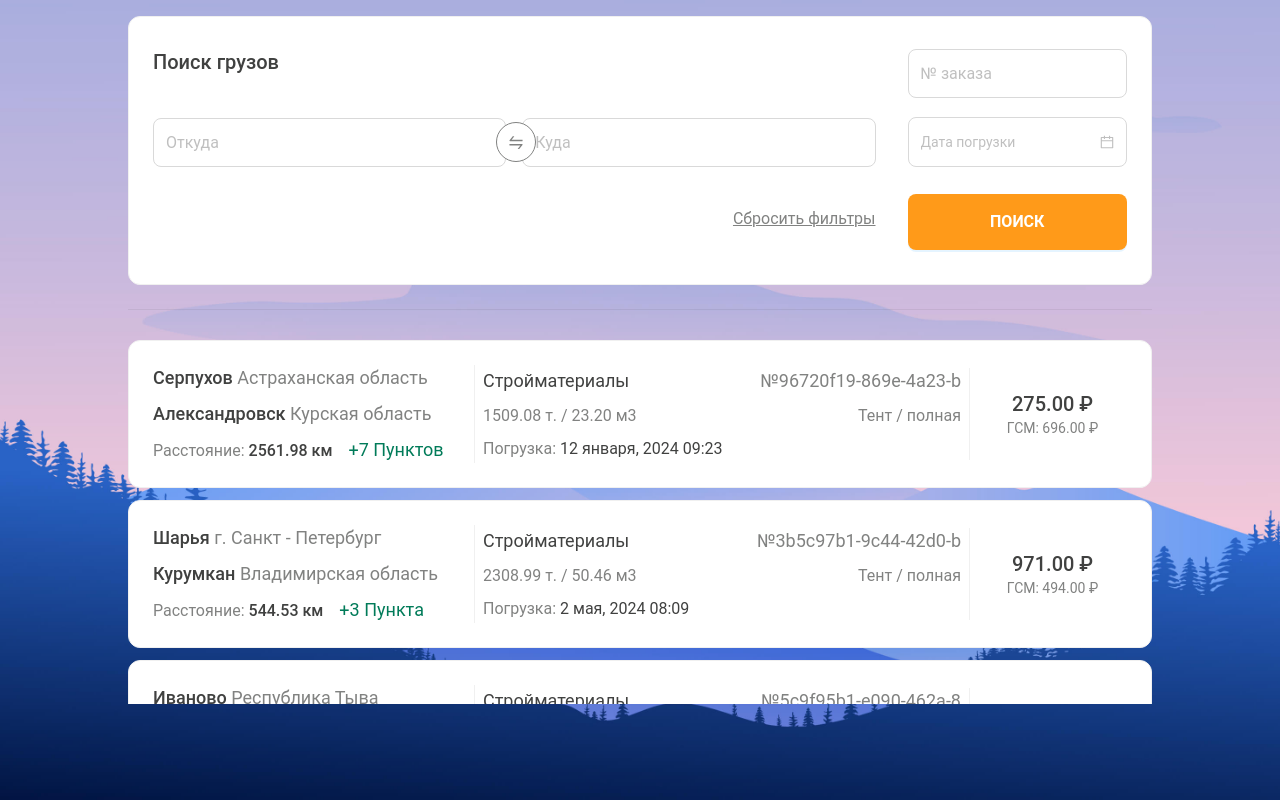
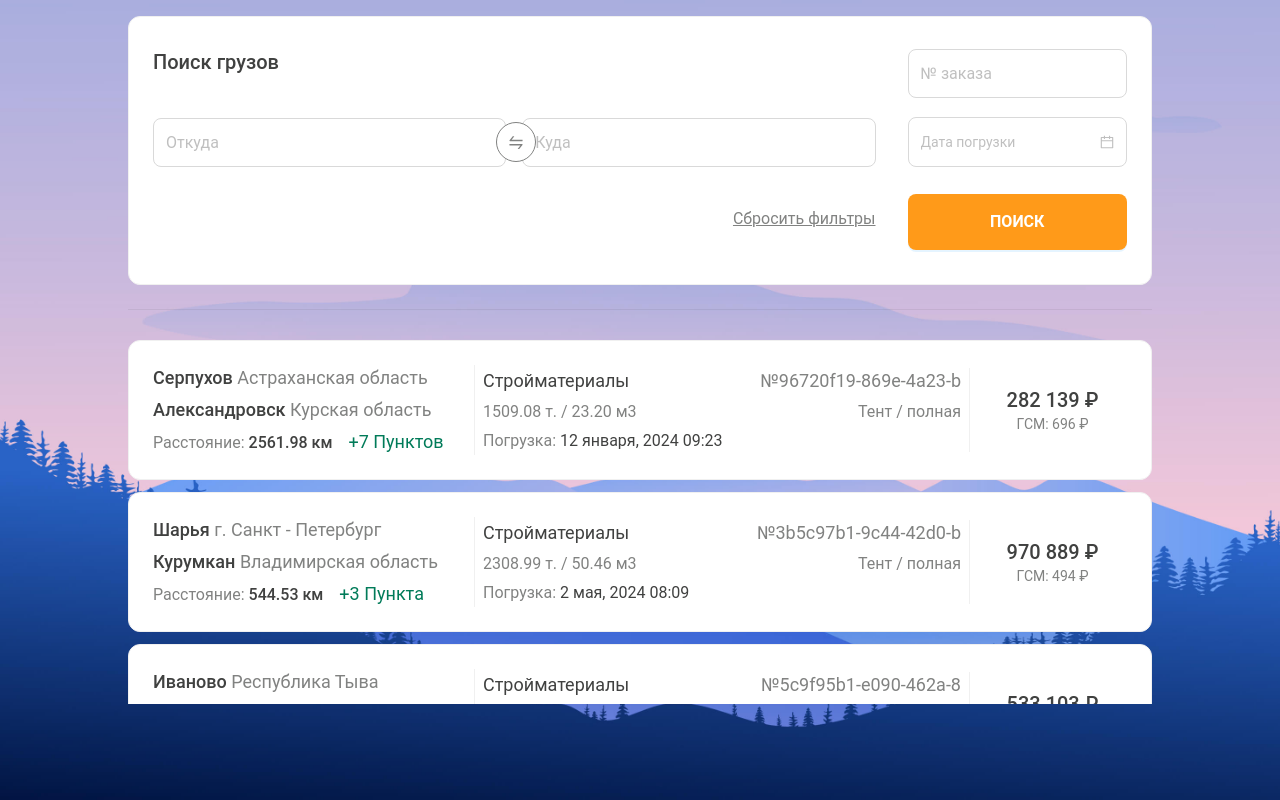
Before and after one commit to robertd2000/transportation_orders, a React (Vite) app: page / in a window 1280 px wide. Built offline with nearby package versions, Linux system fonts and the light colour scheme.

Commit message:
number format

```diff
--- a/src/components/Transportations/Item/Location/index.tsx
+++ b/src/components/Transportations/Item/Location/index.tsx
@@ -12,7 +12,7 @@ export const ItemLocation: FC<ItemLocationProps> = ({
 }) => {
   return (
     <Col span={8} className={style.card}>
-      <Row gutter={[16, 10]}>
+      <Row gutter={[16, 6]}>
         <Col span={24}>
           <strong>{shipping.city}</strong>{" "}
           <span className={style.region}>{shipping.district}</span>
--- a/src/components/Transportations/Item/MainInfo/index.tsx
+++ b/src/components/Transportations/Item/MainInfo/index.tsx
@@ -9,7 +9,7 @@ export const ItemMainInfo: FC<ItemMainInfoProps> = ({ item }) => {
     <Col span={12} className={style.card}>
       <Row
         justify={"space-between"}
-        gutter={[16, 10]}
+        gutter={[16, 6]}
         className={style.cardWrapper}
       >
         <Col span={12}>{item.category}</Col>
--- a/src/components/Transportations/Item/Price/index.tsx
+++ b/src/components/Transportations/Item/Price/index.tsx
@@ -1,5 +1,6 @@
 import { FC } from "react";
 import { Col, Typography } from "antd";
+import { getNumber } from "../../../../utils/number";
 import { ItemPriceProps } from "./ItemPrice.interface";
 import style from "./styles/ItemPrice.module.scss";
 
@@ -13,9 +14,9 @@ export const ItemPrice: FC<ItemPriceProps> = ({ price, fuelPrice }) => {
       }}
     >
       <Typography.Title level={5} className={style.price}>
-        {price} ₽
+        {getNumber(price)} ₽
       </Typography.Title>
-      <p className={style.fuel}>ГСМ: {fuelPrice} ₽</p>
+      <p className={style.fuel}>ГСМ: {getNumber(fuelPrice)} ₽</p>
     </Col>
   );
 };
--- a/src/mock/transportations.ts
+++ b/src/mock/transportations.ts
@@ -4,7 +4,10 @@ import { faker } from "../utils/faker";
 export function createRandomTransportation(): Transportation {
   return {
     id: faker.string.uuid(),
-    price: faker.commerce.price(),
+    price: faker.commerce.price({
+      min: 10000,
+      max: 1000000,
+    }),
     fuelPrice: faker.commerce.price(),
     distance: (Math.random() * 10000).toFixed(2),
     stations: (Math.random() * 10).toFixed(0),
--- /dev/null
+++ b/src/utils/number.ts
@@ -0,0 +1,3 @@
+export const getNumber = (number: string | number) => {
+  return new Intl.NumberFormat("ru").format(+number);
+};
```
